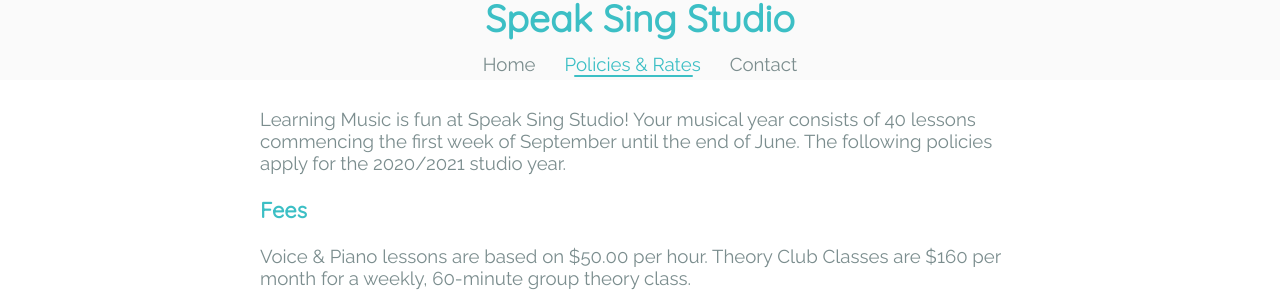
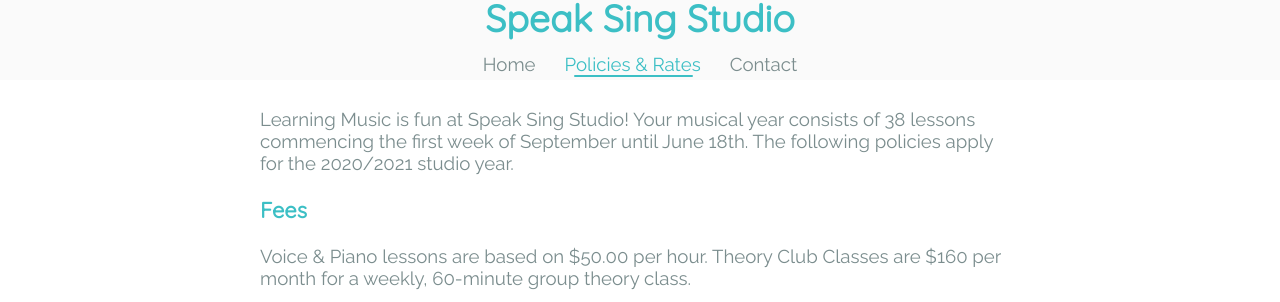
Before and after one commit to sydneyvictor/sydneyvictor.github.com, a Jekyll site: the page built from policies_and_rates.md, in a window 1280 px wide. Shown: the part 652-954 px from the top of the page. Built offline with Jekyll 4.4.1, drawn with Linux system fonts in a browser that asks for light colours.

Commit message:
Update policies_and_rates.md

```diff
--- a/policies_and_rates.md
+++ b/policies_and_rates.md
@@ -6,7 +6,7 @@ layout: default
 ---
 
 
-Learning Music is fun at Speak Sing Studio!  Your musical year consists of 40 lessons commencing the first week of September until the end of June.  The following policies apply for the 2020/2021 studio year.
+Learning Music is fun at Speak Sing Studio!  Your musical year consists of 38 lessons commencing the first week of September until June 18th.  The following policies apply for the 2020/2021 studio year.
 
 ### Fees
 
```
